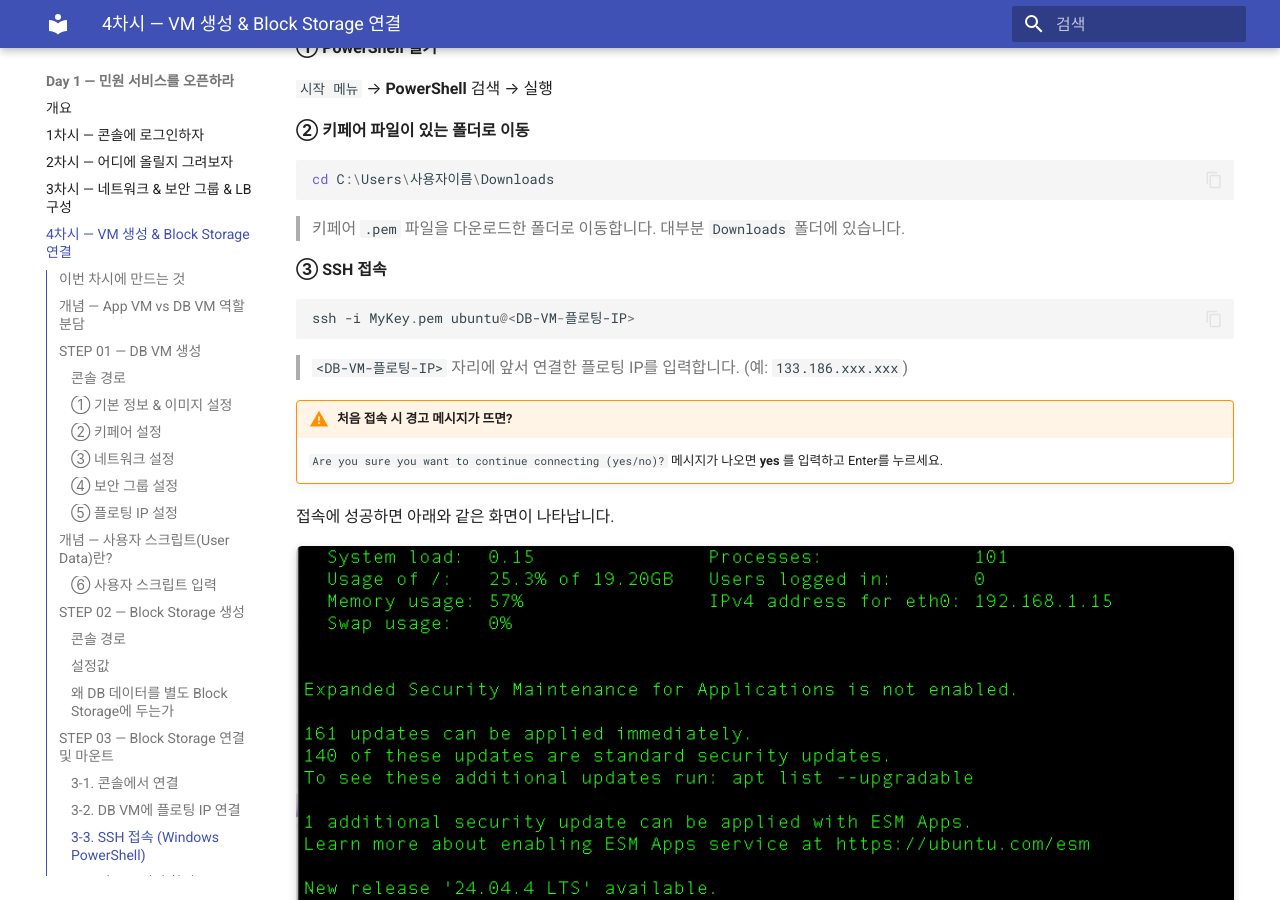
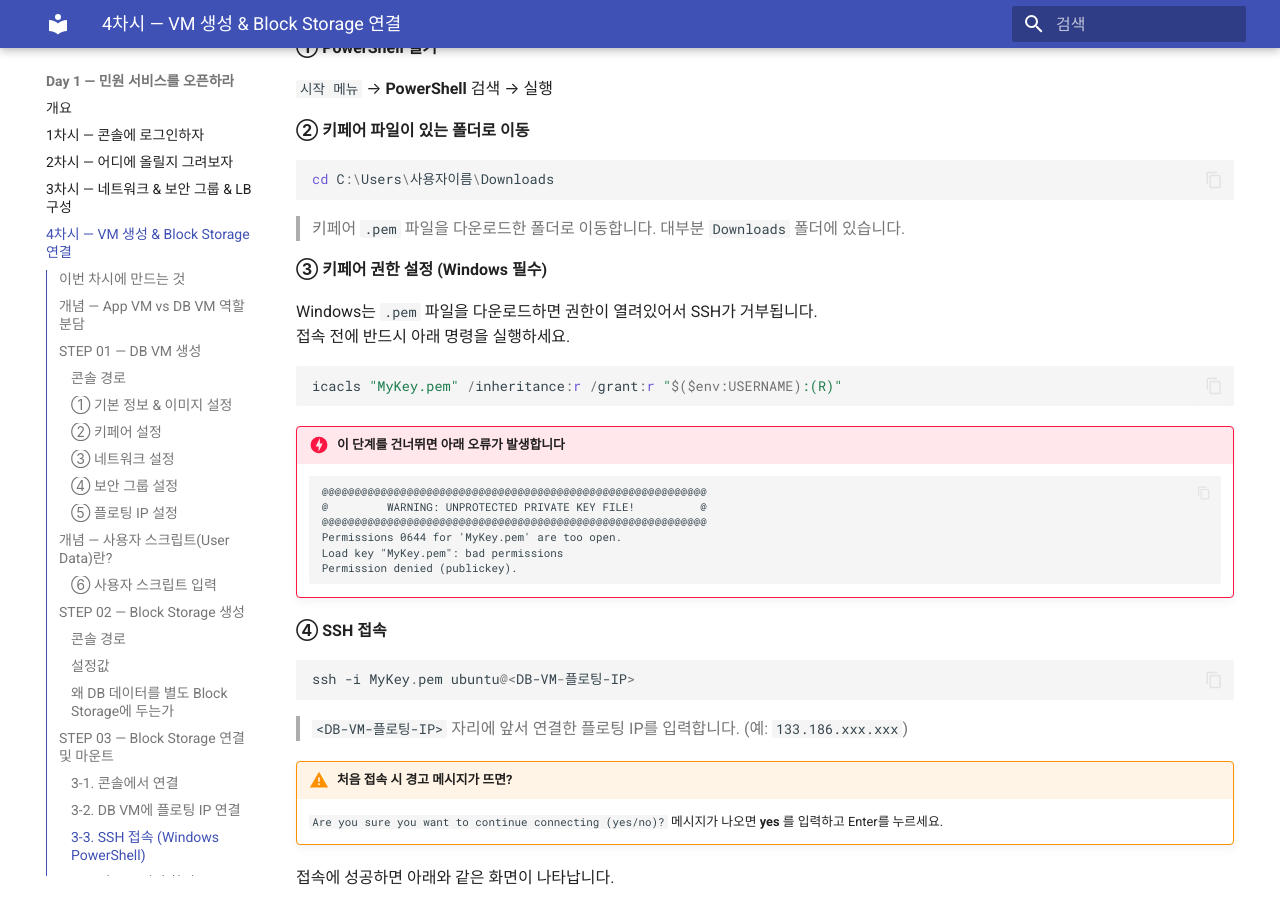
Before and after one commit to skilleat-labs/cloud-native-minwon-lab, an MkDocs documentation site: the page built from docs/day1/session4.md, in a window 1280 px wide and 900 px high, scrolled down 10235 px. Built offline with MkDocs 1.6.1 and Material for MkDocs 9.7.7, drawn with Linux system fonts in a browser that asks for light colours.

Commit message:
docs: session4 - Windows .pem 권한 오류 사전 대응 icacls 명령 추가

````diff
--- a/docs/day1/session4.md
+++ b/docs/day1/session4.md
@@ -279,7 +279,26 @@ cd C:\Users\사용자이름\Downloads
 
 > 키페어 `.pem` 파일을 다운로드한 폴더로 이동합니다. 대부분 `Downloads` 폴더에 있습니다.
 
-**③ SSH 접속**
+**③ 키페어 권한 설정 (Windows 필수)**
+
+Windows는 `.pem` 파일을 다운로드하면 권한이 열려있어서 SSH가 거부됩니다.
+접속 전에 반드시 아래 명령을 실행하세요.
+
+```powershell
+icacls "MyKey.pem" /inheritance:r /grant:r "$($env:USERNAME):(R)"
+```
+
+!!! danger "이 단계를 건너뛰면 아래 오류가 발생합니다"
+    ```
+    @@@@@@@@@@@@@@@@@@@@@@@@@@@@@@@@@@@@@@@@@@@@@@@@@@@@@@@@@@@
+    @         WARNING: UNPROTECTED PRIVATE KEY FILE!          @
+    @@@@@@@@@@@@@@@@@@@@@@@@@@@@@@@@@@@@@@@@@@@@@@@@@@@@@@@@@@@
+    Permissions 0644 for 'MyKey.pem' are too open.
+    Load key "MyKey.pem": bad permissions
+    Permission denied (publickey).
+    ```
+
+**④ SSH 접속**
 
 ```powershell
 ssh -i MyKey.pem ubuntu@<DB-VM-플로팅-IP>
````
